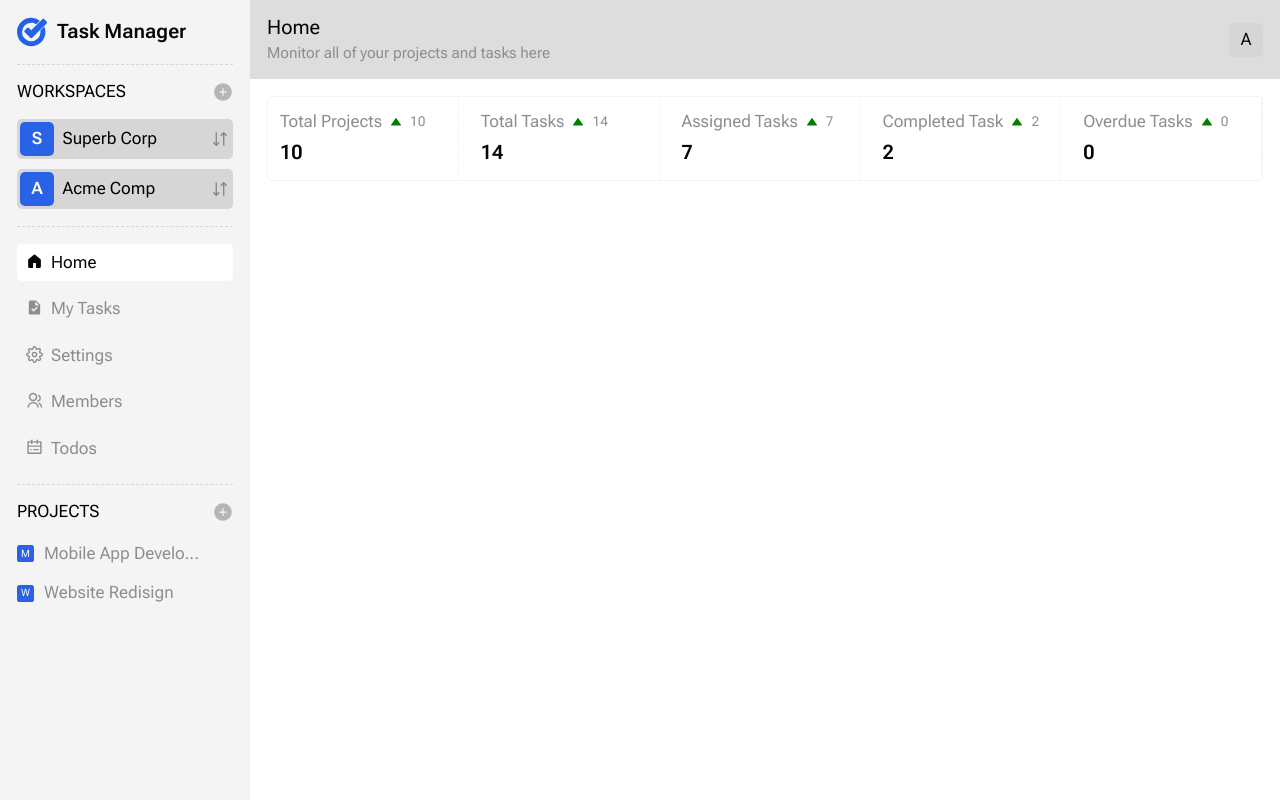
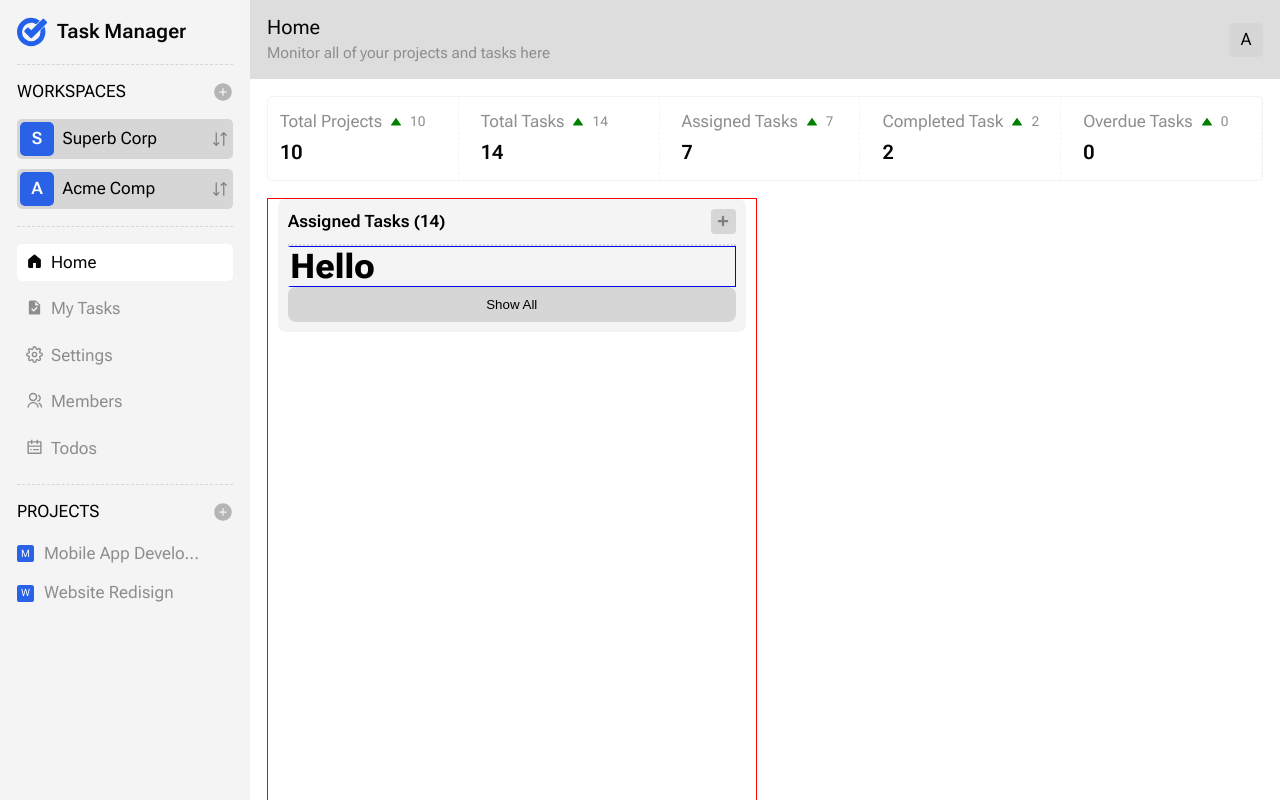
Before and after one commit to webioann/sandbox_prisma, a Next.js app: page /home in a window 1280 px wide. Built offline with nearby package versions, Linux system fonts and the light colour scheme.

Commit message:
was created Assigned Tasks block UI

```diff
--- a/app/global.css
+++ b/app/global.css
@@ -1,3 +1,4 @@
+
 :root{
     /* backgroun colors */
     --bg-main: #ffffff;
@@ -25,6 +26,10 @@
     box-sizing: border-box;
     padding: 0;
     margin: 0;
+}
+button{
+    display: inline-block;
+    border: none;
 }
 html, body{
     background-color: var(--bg-main);
--- a/app/home/home.module.scss
+++ b/app/home/home.module.scss
@@ -26,10 +26,60 @@
     //         grid-template-columns: repeat(5, 1fr);
     //     }
     // }
-    // @media (min-width: 1200px) {
-    //     .total_results{
-    //         grid-template-columns: repeat(5, 1fr);
-    //     }
-    // }
+    //
+    .dashboard_wrapper{
+        display: grid;
+        grid-template-columns: 1fr;
+        min-height: 100%;
+        gap: 1rem;
+        margin-top: 1rem;
+        .tasks_viewer{
+            padding: 0 10px;
+            border: 1px solid red;
+
+            .assigned_wrapper{
+                padding: 10px;
+                background-color: var(--bg-second);
+                border-radius: 8px;
+
+                .assigned_header{
+                    display: flex;
+                    align-items: center;
+                    padding-bottom: 10px;
+                    border-bottom: 2px dotted var(--bg-dark);
+                    .title{
+                        flex: 1;
+                        font-weight: 600;
+                    }
+                    .plus_button{
+                        width: 25px;
+                        height: 25px;
+                        border-radius: 15%;
+                        background-color: var(--bg-dark);
+                        display: flex;
+                        justify-content: center;
+                        align-items: center;
+                    }
+                }
+            }
+            .show_all_button{
+                width: 100%;
+                background-color: var(--bg-dark);
+                border-radius: 8px;
+                text-align: center;
+                padding: 10px;
+            }
+
+        }
+        .project_viewer{
+            border: 1px solid blue;
+            border-left: 2px dotted var(--bg-second);
+        }
+    }
+    @media (min-width: 768px) {
+        .dashboard_wrapper{
+            grid-template-columns: 1fr 1fr;
+        }
+    }
 
 }
--- a/app/home/page.tsx
+++ b/app/home/page.tsx
@@ -1,9 +1,10 @@
 import React from 'react'
-import TotalResult from '@/components/TotalResult/TotalResult';
+import TotalResult from '@/components/TotalResult/TotalResult'
+import { FaPlus } from "react-icons/fa"
 import styles from './home.module.scss'
 
 function HomePage() {
-
+    let tasks = 14
     return (
         <div className={styles.page}>
             {/* ======================= */}
@@ -15,15 +16,35 @@ function HomePage() {
                 <TotalResult title='Overdue Tasks' total={0}/>
             </div>
 
-            <div className="dashboard-wrapper">
-                <div className="task-viewer">
+            <div className={styles.dashboard_wrapper}>
+
+                <div className={styles.tasks_viewer}>
+                    {/* assigned tasks block */}
+                    <div className={styles.assigned_wrapper}>
+                        {/* ========================= */}
+                        <div className={styles.assigned_header}>
+                            <h4 className={styles.title}>Assigned Tasks ({tasks})</h4>
+                            <div className={styles.plus_button}>
+                                <FaPlus size={12} color='grey'/>
+                            </div>
+                        </div>
+                        {/* =========================== */}
+                        <ul className={styles.project_viewer}>
+                            <h1>Hello</h1>
+                        </ul>
+                        {/* ============================ */}
+                        <button className={styles.show_all_button}>
+                            <p>Show All</p>
+                        </button>
+                    </div>
+                    {/* people block */}
 
                 </div>
 
-                <div className="project-viewer">
 
-                </div>
+
             </div>
+
         </div>
     )
 }
```
